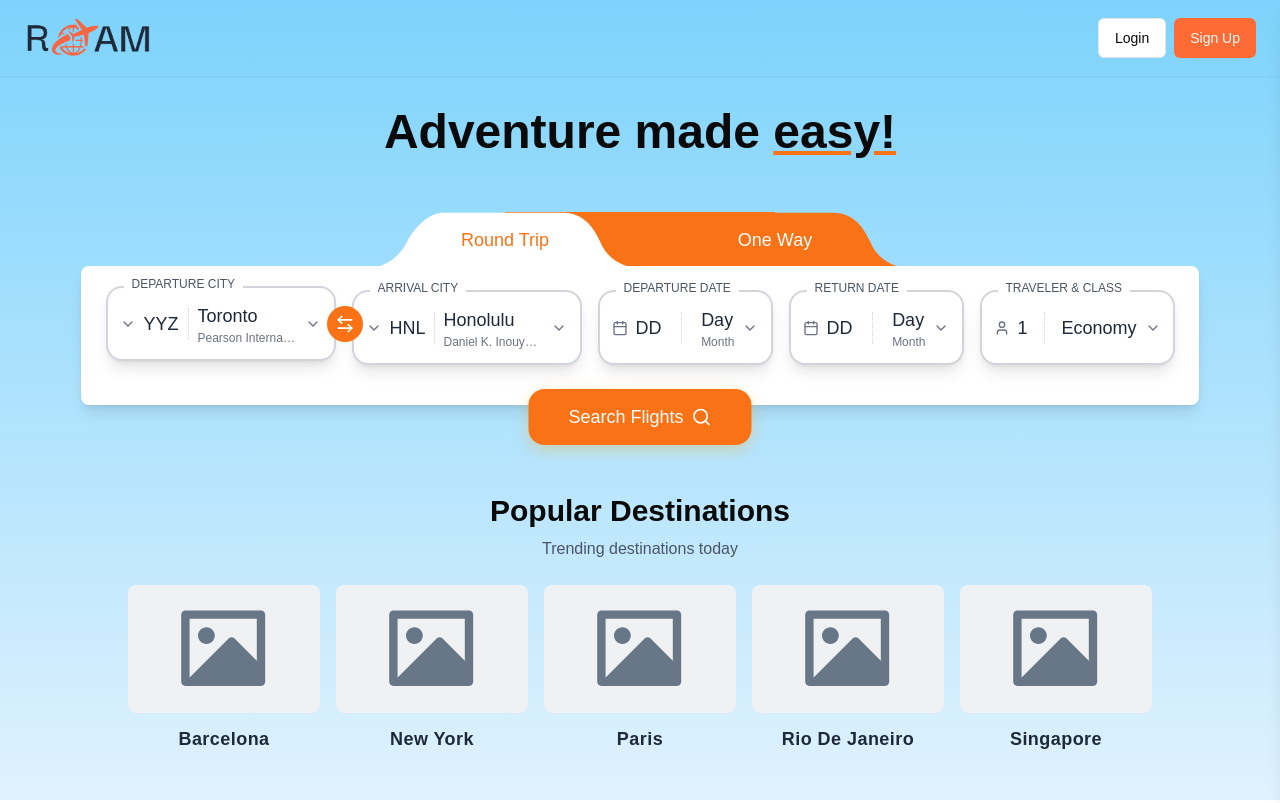
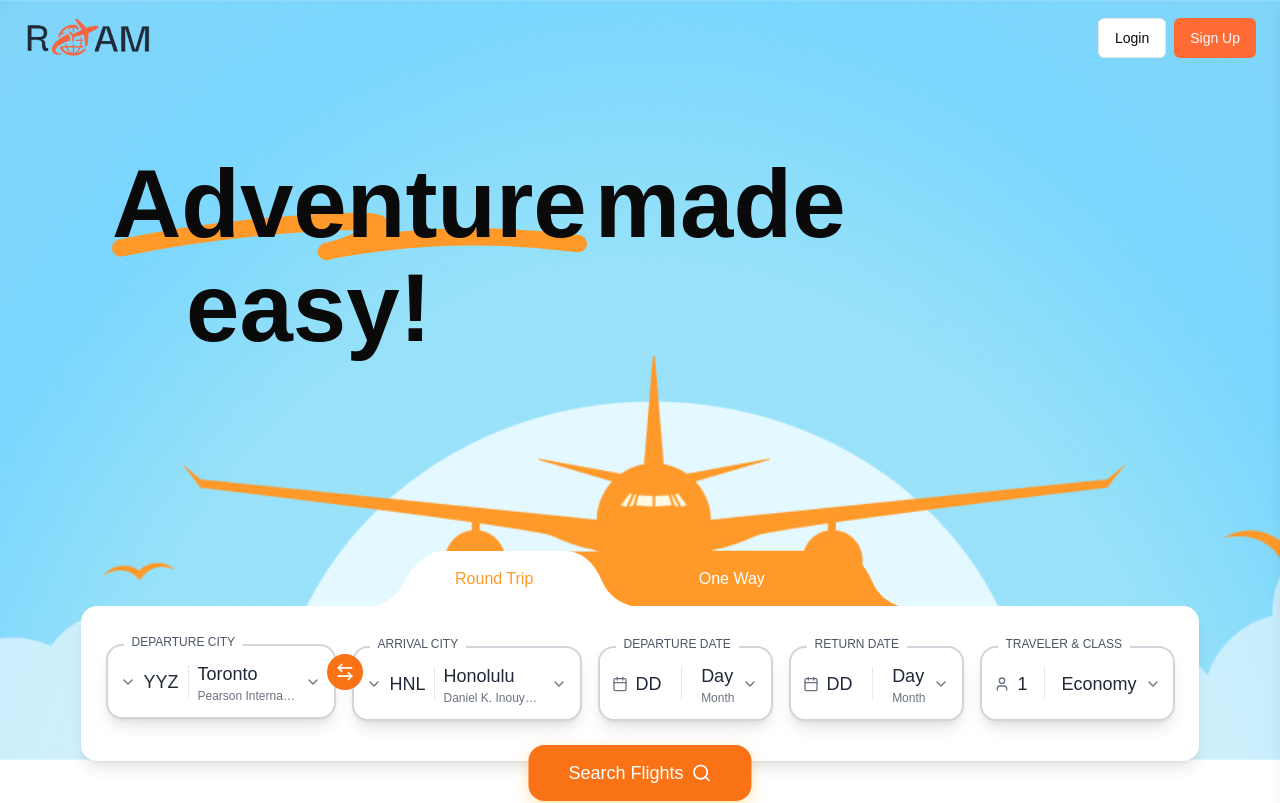
Before and after one commit to hjenkins04/Roam-Travel-Booking, a Next.js app in the folder roam-frontend/: page / in a window 1280 px wide. Shown: the top 803 px of the page. Built offline with nearby package versions, Linux system fonts and the light colour scheme.

Commit message:
Added Home Page Background and Hero Section

```diff
--- a/roam-frontend/app/page.tsx
+++ b/roam-frontend/app/page.tsx
@@ -4,6 +4,9 @@ import { useState } from 'react'
 import dynamic from 'next/dynamic'
 import Header from '@/components/Header'
 import SearchBox from '@/components/SearchBox'
+import Underline from '@/components/Effects/TextUnderline'
+import LandingPageBackground from '@/components/Backgrounds/LandingPageBackground'
+import LandingPageText from '@/components/Text/LandingPageText'
 
 const TrendingLocationsHomeGrid = dynamic(() => import('@/components/TrendingLocationsHomeGrid'), { ssr: false });
 const LoginSignupPopout = dynamic(() => import('@/components/LoginSignupPopout'), { ssr: false });
@@ -28,22 +31,35 @@ export default function Home() {
   }
 
   return (
-    <div className="min-h-screen bg-gradient-to-b from-sky-300 to-sky-100">
+    <div className="relative min-h-screen">
+      {/* Background SVG */}
+      <div className="absolute inset-0">
+        <LandingPageBackground />
+      </div>
+
       <Header openLoginDrawer={openLoginDrawer} openSignupDrawer={openSignupDrawer} />
 
-      <main className="px-4 py-8">
-        <div className="container mx-auto max-w-6xl">
-          <h1 className="text-5xl font-bold text-center mb-4">
-            Adventure made <span className="underline decoration-orange-500">easy!</span>
-          </h1>
+      <main className="relative z-10 px-4 py-8 flex flex-col items-center">
+      <div className="grid grid-cols-5 gap-4 items-center">
 
-          {/* Search Box */}
+          {/* Left 2 Columns: Text */}
+          <div className="col-span-2 whitespace-nowrap xl:ml-24">
+            <LandingPageText />
+          </div>
+        </div>
+
+        {/* Search Box (Center Overlap with Background) */}
+        <div className="relative w-full max-w-6xl z-10 -top-14 py-10" style={{ paddingTop: "calc(50vh - 150px)" }}>
           <SearchBox />
+        </div>
 
-          {/* Trending Locations Grid */}
-          <TrendingLocationsHomeGrid />
-        </div>
       </main>
+
+       {/* Trending Locations Grid */}
+       <TrendingLocationsHomeGrid />
+
+       {/* Footer */}
+
 
       <LoginSignupPopout
         isLoginOpen={isLoginOpen}
@@ -52,5 +68,4 @@ export default function Home() {
       />
     </div>
   );
-
 }
--- /dev/null
+++ b/roam-frontend/components/Backgrounds/LandingPageBackground.tsx
@@ -0,0 +1,18 @@
+const LandingPageBackground = () => (
+    <div style={{ position: 'relative', width: '100%', height: '761px', overflow: 'hidden' }}>
+      <img
+        src="images/landing-page-background.png"
+        alt="Landing Background"
+        style={{
+          position: 'absolute',
+          bottom: '0',
+          width: '100%',
+          height: 'auto',
+          minHeight: '100%',
+          objectFit: 'cover',
+        }}
+      />
+    </div>
+  );
+
+  export default LandingPageBackground;
--- a/roam-frontend/components/Buttons/HumpButton.tsx
+++ b/roam-frontend/components/Buttons/HumpButton.tsx
@@ -1,19 +1,118 @@
-interface HumpButtonProps {
-  color: string;
+"use client"; // Ensuring the component is client-side
+
+import React, { useState } from 'react';
+
+interface HumpButton2Props {
+  primaryColor: string;
+  secondaryColor: string;
+  primaryText: string;
+  secondaryText: string;
+  onPrimaryClick: () => void;
+  onSecondaryClick: () => void;
   width?: number;
   height?: number;
 }
 
-const HumpButton: React.FC<HumpButtonProps> = ({ color, width = 270, height = 57 }) => (
-  <svg
-    width={width}
-    height={height}
-    viewBox="0 0 270 57"
-    xmlns="http://www.w3.org/2000/svg"
-    fill={color}
-  >
-    <path d="M34.3074 32.0521C25.3575 49.3456 8.94923 55.9336 -0.000732422 56.7571H269.99C256.266 56.7571 239.411 47.699 232.698 32.0521C225.986 16.4051 214.798 0.759033 194.661 0.759033H72.1072C60.9198 0.759033 45.5616 10.3062 34.3074 32.0521Z"/>
-  </svg>
-);
+const HumpButton2: React.FC<HumpButton2Props> = ({
+  primaryColor,
+  secondaryColor,
+  primaryText,
+  secondaryText,
+  onPrimaryClick,
+  onSecondaryClick,
+  width = 540,
+  height = 58,
+}) => {
+  const [isPrimaryActive, setIsPrimaryActive] = useState(true);
 
-export default HumpButton;
+  const handlePrimaryClick = () => {
+    setIsPrimaryActive(true);
+    onPrimaryClick();
+  };
+
+  const handleSecondaryClick = () => {
+    setIsPrimaryActive(false);
+    onSecondaryClick();
+  };
+
+  return (
+    <div style={{ position: 'relative', width: `${width}px`, height: `${height}px` }}>
+      <svg width={width} height={height} viewBox="0 0 540 58" fill="none" xmlns="http://www.w3.org/2000/svg">
+        {/* Rectangle in the Background */}
+        <rect
+          x="134.99"
+          y="1.49902"
+          width="270"
+          height="56"
+          fill={ primaryColor }
+        />
+
+        {/* Left Button Path (Primary) */}
+        <g clipPath="url(#clip0_20_24218)">
+          <path
+            d="M34.3072 32.293C25.3572 49.5865 8.94898 56.1745 -0.000976562 56.998H269.99C256.266 56.998 239.41 47.9399 232.698 32.293C225.986 16.6461 214.798 1 194.661 1H72.107C60.9195 1 45.5614 10.5472 34.3072 32.293Z"
+            fill={isPrimaryActive ? secondaryColor : primaryColor}
+            style={{ cursor: 'pointer' }}
+            onClick={handlePrimaryClick}
+          />
+        </g>
+
+        {/* Right Button Path (Secondary) */}
+        <path
+          d="M304.317 32.5949C295.367 50.1978 278.959 56.9037 270.009 57.7419H540C526.276 57.7419 509.421 48.5218 502.708 32.5949C495.996 16.668 484.808 0.741943 464.671 0.741943H342.117C330.93 0.741943 315.572 10.46 304.317 32.5949Z"
+          fill={!isPrimaryActive ? secondaryColor : primaryColor}
+          style={{ cursor: 'pointer' }}
+          onClick={handleSecondaryClick}
+        />
+
+        <defs>
+          <clipPath id="clip0_20_24218">
+            <rect width="270" height="57" fill="white" transform="translate(0 1)" />
+          </clipPath>
+        </defs>
+      </svg>
+
+      {/* Text for Left Button */}
+      <div
+        role="button"
+        tabIndex={0}
+        aria-pressed={isPrimaryActive}
+        onClick={handlePrimaryClick}
+        onKeyDown={(e) => e.key === 'Enter' && handlePrimaryClick()}
+        style={{
+          position: 'absolute',
+          top: '50%',
+          left: isPrimaryActive ? '23%' : '33%',
+          transform: 'translate(-50%, -50%)',
+          color: isPrimaryActive ? primaryColor : 'white',
+          fontSize: '16px',
+          cursor: 'pointer',
+        }}
+      >
+        {primaryText}
+      </div>
+
+      {/* Text for Right Button */}
+      <div
+        role="button"
+        tabIndex={0}
+        aria-pressed={!isPrimaryActive}
+        onClick={handleSecondaryClick}
+        onKeyDown={(e) => e.key === 'Enter' && handleSecondaryClick()}
+        style={{
+          position: 'absolute',
+          top: '50%',
+          right: isPrimaryActive ? '33%' : '23%',
+          transform: 'translate(50%, -50%)',
+          color: !isPrimaryActive ? primaryColor : 'white',
+          fontSize: '16px',
+          cursor: 'pointer',
+        }}
+      >
+        {secondaryText}
+      </div>
+    </div>
+  );
+};
+
+export default HumpButton2;
--- /dev/null
+++ b/roam-frontend/components/Effects/TextUnderline.tsx
@@ -0,0 +1,27 @@
+import React from 'react';
+
+interface TextUnderlineProps {
+  width?: number;
+  height?: number;
+  className?: string;
+}
+
+const TextUnderline: React.FC<TextUnderlineProps> = ({ width = 330, height = 34, className }) => (
+  <svg
+    className={className}
+    width={width}
+    height={height}
+    viewBox="0 0 330 34"
+    fill="none"
+    xmlns="http://www.w3.org/2000/svg"
+  >
+    <path
+      d="M6.01562 24.5954C76.3902 9.92164 146.254 6.07175 173.872 6.07178C202.856 6.07181 174.026 18.5611 163.155 22.8929C160.638 23.8956 158.033 24.7363 155.417 25.4389C124.327 33.7884 208.421 6.63048 324.004 21.5997"
+      stroke="#FF9A2A"
+      strokeWidth="11.9995"
+      strokeLinecap="round"
+    />
+  </svg>
+);
+
+export default TextUnderline;
--- a/roam-frontend/components/Header.tsx
+++ b/roam-frontend/components/Header.tsx
@@ -9,7 +9,7 @@ interface HeaderProps {
 const Header: React.FC<HeaderProps> = ({ openLoginDrawer, openSignupDrawer }) => {
   return (
     <header className="flex justify-between items-center px-6 shadow-sm">
-      <div className="relative w-32 h-[76px]">
+      <div className="relative w-32 h-[76px] z-10">
         <Image
           src="/images/logos/roam-high-resolution-logo-transparent-dark-letters.png"
           alt="ROAM Logo"
@@ -18,7 +18,7 @@ const Header: React.FC<HeaderProps> = ({ openLoginDrawer, openSignupDrawer }) =>
           className="w-auto h-auto"
         />
       </div>
-      <div className="space-x-2">
+      <div className="space-x-2 z-10">
         <Button variant="outline" onClick={openLoginDrawer}>Login</Button>
         <Button className="bg-[#ff6b35] hover:bg-[#ff8c5a]" onClick={openSignupDrawer}>Sign Up</Button>
       </div>
--- a/roam-frontend/components/SearchBox.tsx
+++ b/roam-frontend/components/SearchBox.tsx
@@ -47,40 +47,23 @@ const SearchBox = () => {
 
   return (
     <>
-      <div className="flex flex-col items-center justify-center py-10 relative">
+      <div className="flex flex-col items-center justify-center relative">
         {/* Toggle Button Container */}
         <div className="relative flex -mb-0.5 justify-center items-center">
-          {/* Background rectangle for the toggle buttons */}
-          <div className="absolute top-0 left-1/2 transform -translate-x-1/2 w-[270px] h-[56px] bg-orange-500 z-0"></div>
-
-          {/* SVG Buttons */}
-          <div className="flex space-x-0 z-1">
-            {/* Round Trip Button */}
-            <div
-              className={`cursor-pointer flex items-center justify-center relative`}
-              onClick={() => setIsRoundTrip(true)}
-              style={{ width: '270px', height: '56px' }}
-            >
-              <HumpButton color={isRoundTrip ? "white" : "#f97316"} width={270} height={56} />
-              <span className={`absolute text-lg ${isRoundTrip ? 'text-orange-500' : 'text-white'}`}>Round Trip</span>
-            </div>
-
-            {/* One Way Button */}
-            <div
-              className={`cursor-pointer flex items-center justify-center relative`}
-              onClick={() => setIsRoundTrip(false)}
-              style={{ width: '270px', height: '56px' }}
-            >
-              <HumpButton color={!isRoundTrip ? "white" : "#f97316"} width={270} height={56} />
-              <span className={`absolute text-lg ${!isRoundTrip ? 'text-orange-500' : 'text-white'}`}>One Way</span>
-            </div>
-          </div>
+          <HumpButton
+          primaryColor="#FF9A2A"
+          secondaryColor="#FFFFFF"
+          primaryText="Round Trip"
+          secondaryText="One Way"
+          onPrimaryClick={() => setIsRoundTrip(true)}
+          onSecondaryClick={() => setIsRoundTrip(false)}
+          />
         </div>
 
         {/* Main search container */}
-        <div className="relative bg-white rounded-lg shadow-lg p-4 max-w-[97%] w-full z-2">
+        <div className="relative bg-white rounded-2xl shadow-lg p-4 max-w-[97%] w-full z-2">
           {/* Search Form (Button List) */}
-          <SearchBoxButtonList className="w-full justify-center">
+          <SearchBoxButtonList className="w-full justify-center space-y-4 sm:space-y-6">
             {/* Departure City Button */}
             <SearchBoxButton
               leftIcon={<ChevronDown className="text-gray-500 h-4 w-4" />}
@@ -91,6 +74,7 @@ const SearchBox = () => {
               mainTextRight="Toronto"
               subTextRight="Pearson International"
               size="w-[230px]"
+              className="-bottom-2.5"
               onClickMainButton={() => console.log("Departure City Clicked")}
             />
 
@@ -114,7 +98,6 @@ const SearchBox = () => {
               mainTextRight="Honolulu"
               subTextRight="Daniel K. Inouye International"
               size="w-[230px]"
-              className="-m-9"
               onClickMainButton={() => console.log("Arrival City Clicked")}
             />
 
--- /dev/null
+++ b/roam-frontend/components/Text/LandingPageText.tsx
@@ -0,0 +1,28 @@
+import Underline from '@/components/Effects/TextUnderline';
+
+const LandingPageText = () => (
+  <div className="relative text-center mt-12">
+    {/* Adventure Line */}
+    <div className="relative inline-block font-bold xl:text-8xl lg:text-7xl sm:text-6xl text-6xl">
+      <span className="relative z-20">Adventure</span>
+      {/* Custom Underline SVG */}
+      <div className="absolute bottom-[-20px] left-0 w-full h-auto z-10">
+        {/* Dynamically change underline size based on screen size */}
+        <Underline width={475} height={70} className="hidden xl:block" />
+        <Underline width={350} height={45} className="hidden lg:block xl:hidden" />
+        <Underline width={300} height={40} className="block sm:block lg:hidden xl:hidden" />
+      </div>
+    </div>
+    {/* Made Line */}
+    <div className="inline-block font-bold ml-2 xl:text-8xl lg:text-7xl sm:text-6xl text-6xl">
+      made
+    </div>
+
+    {/* easy! Line */}
+    <div className="font-bold xl:text-8xl lg:text-7xl sm:text-6xl text-6xl mt-2">
+      easy!
+    </div>
+  </div>
+);
+
+export default LandingPageText;
--- a/roam-frontend/components/TrendingLocationsHomeGrid.tsx
+++ b/roam-frontend/components/TrendingLocationsHomeGrid.tsx
@@ -4,15 +4,15 @@ import Image from 'next/image'
 
 const TrendingLocationsHomeGrid = () => {
   return (
-    <section className="mt-12">
-      <h2 className="text-3xl font-bold text-center mb-2">Popular Destinations</h2>
+    <section>
+      <h2 className="text-5xl font-bold text-center mb-2">Popular Destinations</h2>
       <p className="text-center text-gray-600 mb-6">Trending destinations today</p>
 
       <div className="px-4 md:px-8 lg:px-16 max-w-[1440px] mx-auto">
         <ul className="grid grid-cols-2 md:grid-cols-4 lg:grid-cols-5 gap-4 list-none">
           {['Barcelona', 'New York', 'Paris', 'Rio De Janeiro', 'Singapore'].map((city, index) => (
             <li key={city} className={`flex flex-col items-center ${index === 4 ? 'hidden lg:flex' : ''}`}>
-              <figure className="relative rounded-lg overflow-hidden group w-full max-w-[300px] aspect-[3/2]">
+              <figure className="relative rounded-2xl overflow-hidden group w-full sm:max-w-[250px] md:max-w-[300px] lg:max-w-[1200px] lg:min-w-[200px] aspect-[3/2]">
                 <Image
                   src={`/assets/placeholder.svg?height=100&width=150`}
                   alt={city}
```
Also changed, not shown: roam-frontend/public/assets/hump-button-full.svg (added), roam-frontend/public/images/landing-page-background.png (added).
